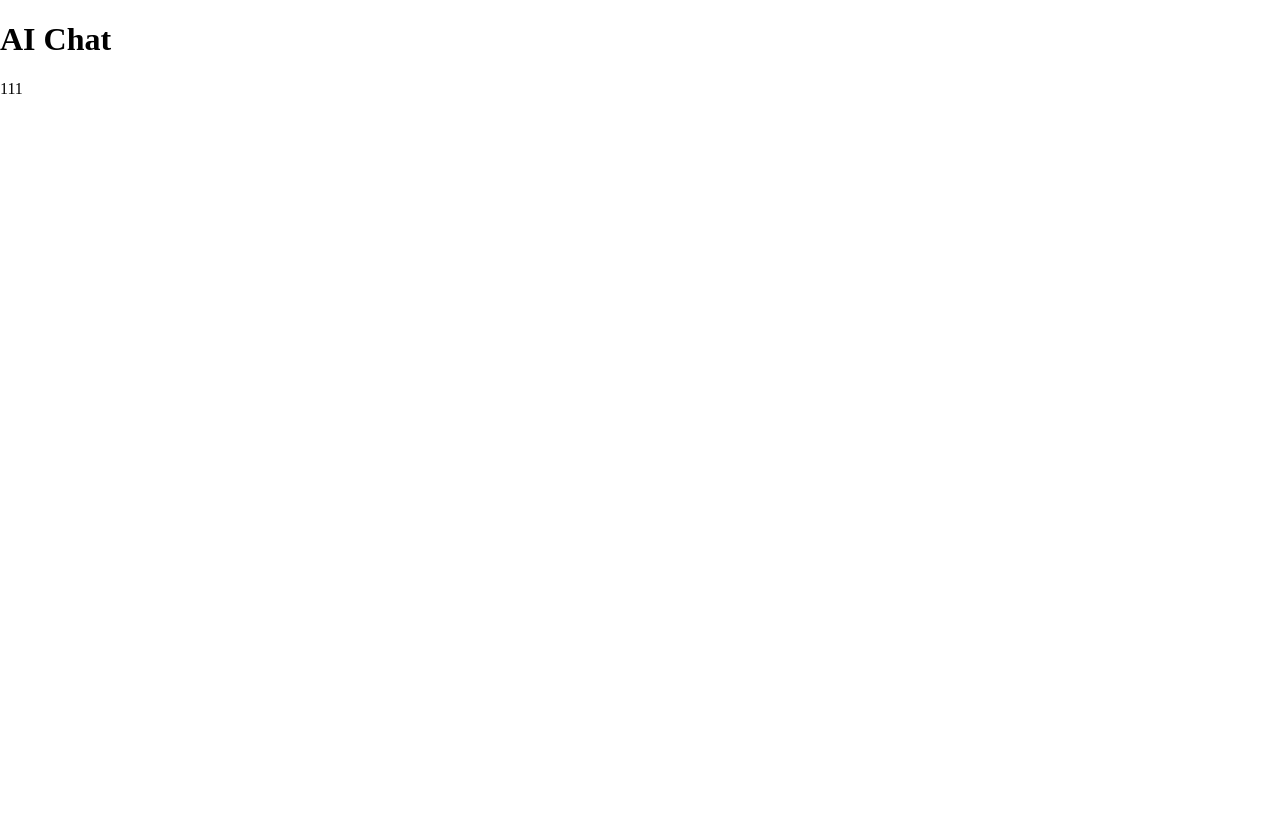
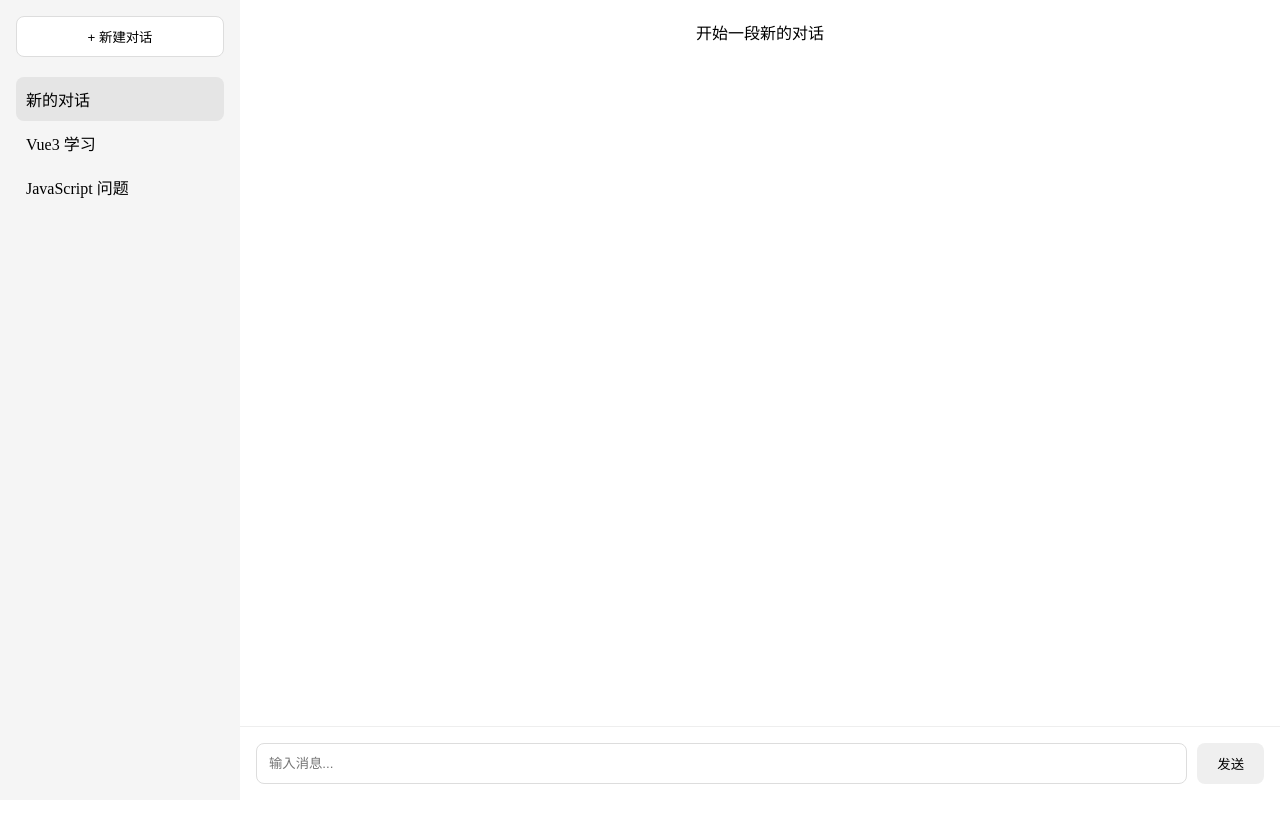
Before and after one commit to leon-wwj/ai-chat, a Vue app: page / in a window 1280 px wide. After the commit the page ends 800 px from the top, so only its background shows below. Built offline with nearby package versions, Linux system fonts and the light colour scheme.

Commit message:
布局基本完成

```diff
--- a/src/App.vue
+++ b/src/App.vue
@@ -1,5 +1,9 @@
 <template>
   <div class="app">
-    <h1>AI Chat</h1>111
+    <ChatView />
   </div>
 </template>
+
+<script setup>
+import ChatView from '@/views/ChatView.vue'
+</script>
--- /dev/null
+++ b/src/components/ChatInput.vue
@@ -0,0 +1,53 @@
+<script setup>
+import { ref } from 'vue'
+
+const message = ref('')
+
+const emit = defineEmits(['send'])
+
+function handleSend() {
+  if (!message.value.trim()) return
+
+  emit('send', message.value)
+
+  message.value = ''
+}
+</script>
+
+<template>
+  <div class="chat-input">
+    <input
+      v-model="message"
+      type="text"
+      placeholder="输入消息..."
+      @keyup.enter="handleSend"
+    />
+
+    <button @click="handleSend">
+      发送
+    </button>
+  </div>
+</template>
+
+<style scoped>
+.chat-input {
+  display: flex;
+  gap: 10px;
+  padding: 16px;
+  border-top: 1px solid #eee;
+}
+
+.chat-input input {
+  flex: 1;
+  padding: 12px;
+  border: 1px solid #ddd;
+  border-radius: 8px;
+}
+
+.chat-input button {
+  padding: 0 20px;
+  border: none;
+  border-radius: 8px;
+  cursor: pointer;
+}
+</style>
--- /dev/null
+++ b/src/components/ChatSidebar.vue
@@ -0,0 +1,53 @@
+<template>
+  <aside class="sidebar">
+    <button class="new-chat">
+      + 新建对话
+    </button>
+
+    <div class="conversation-list">
+      <div class="conversation active">
+        新的对话
+      </div>
+
+      <div class="conversation">
+        Vue3 学习
+      </div>
+
+      <div class="conversation">
+        JavaScript 问题
+      </div>
+    </div>
+  </aside>
+</template>
+
+<style scoped>
+.sidebar {
+  width: 240px;
+  padding: 16px;
+  background: #f5f5f5;
+}
+
+.new-chat {
+  width: 100%;
+  padding: 10px;
+  border: 1px solid #ddd;
+  border-radius: 8px;
+  background: white;
+  cursor: pointer;
+}
+
+.conversation-list {
+  margin-top: 20px;
+}
+
+.conversation {
+  padding: 10px;
+  border-radius: 8px;
+  cursor: pointer;
+}
+
+.conversation:hover,
+.conversation.active {
+  background: #e5e5e5;
+}
+</style>
--- /dev/null
+++ b/src/components/ChatWindow.vue
@@ -0,0 +1,54 @@
+<script setup>
+defineProps({
+  messages: {
+    type: Array,
+    default: () => []
+  }
+})
+</script>
+
+<template>
+  <main class="chat-window">
+    <div v-if="messages.length === 0" class="empty">
+      开始一段新的对话
+    </div>
+
+    <div
+      v-for="message in messages"
+      :key="message.id"
+      class="message"
+      :class="message.role"
+    >
+      {{ message.content }}
+    </div>
+  </main>
+</template>
+
+<style scoped>
+.chat-window {
+  flex: 1;
+  min-height: 0;
+  overflow-y: auto;
+  padding: 20px;
+}
+
+.empty {
+  text-align: center;
+}
+
+.message {
+  width: fit-content;
+  max-width: 70%;
+  margin-bottom: 16px;
+  padding: 10px 14px;
+  border-radius: 10px;
+}
+
+.user {
+  margin-left: auto;
+}
+
+.assistant {
+  margin-right: auto;
+}
+</style>
--- /dev/null
+++ b/src/views/ChatView.vue
@@ -0,0 +1,49 @@
+<script setup>
+import { ref } from 'vue'
+
+import ChatSidebar from '@/components/ChatSidebar.vue'
+import ChatWindow from '@/components/ChatWindow.vue'
+import ChatInput from '@/components/ChatInput.vue'
+
+const messages = ref([])
+
+let nextId = 1
+
+function handleSend(message) {
+  messages.value.push({
+    id: nextId++,
+    role: 'user',
+    content: message
+  })
+   messages.value.push({
+    id: nextId++,
+    role: 'assistant',
+    content: '这是 AI 的模拟回复。'
+  })
+}
+</script>
+
+<template>
+  <div class="chat-view">
+    <ChatSidebar />
+
+    <div class="chat-main">
+      <ChatWindow :messages="messages" />
+
+      <ChatInput @send="handleSend" />
+    </div>
+  </div>
+</template>
+<style scoped>
+.chat-view {
+  display: flex;
+  height: 100vh;
+}
+
+.chat-main {
+  flex: 1;
+  display: flex;
+  flex-direction: column;
+  min-width: 0;
+}
+</style>
--- a/vite.config.js
+++ b/vite.config.js
@@ -1,7 +1,13 @@
+import { fileURLToPath, URL } from 'node:url'
 import { defineConfig } from 'vite'
 import vue from '@vitejs/plugin-vue'
 
 // https://vite.dev/config/
 export default defineConfig({
   plugins: [vue()],
+  resolve: {
+    alias: {
+      '@': fileURLToPath(new URL('./src', import.meta.url)),
+    },
+  },
 })
```
